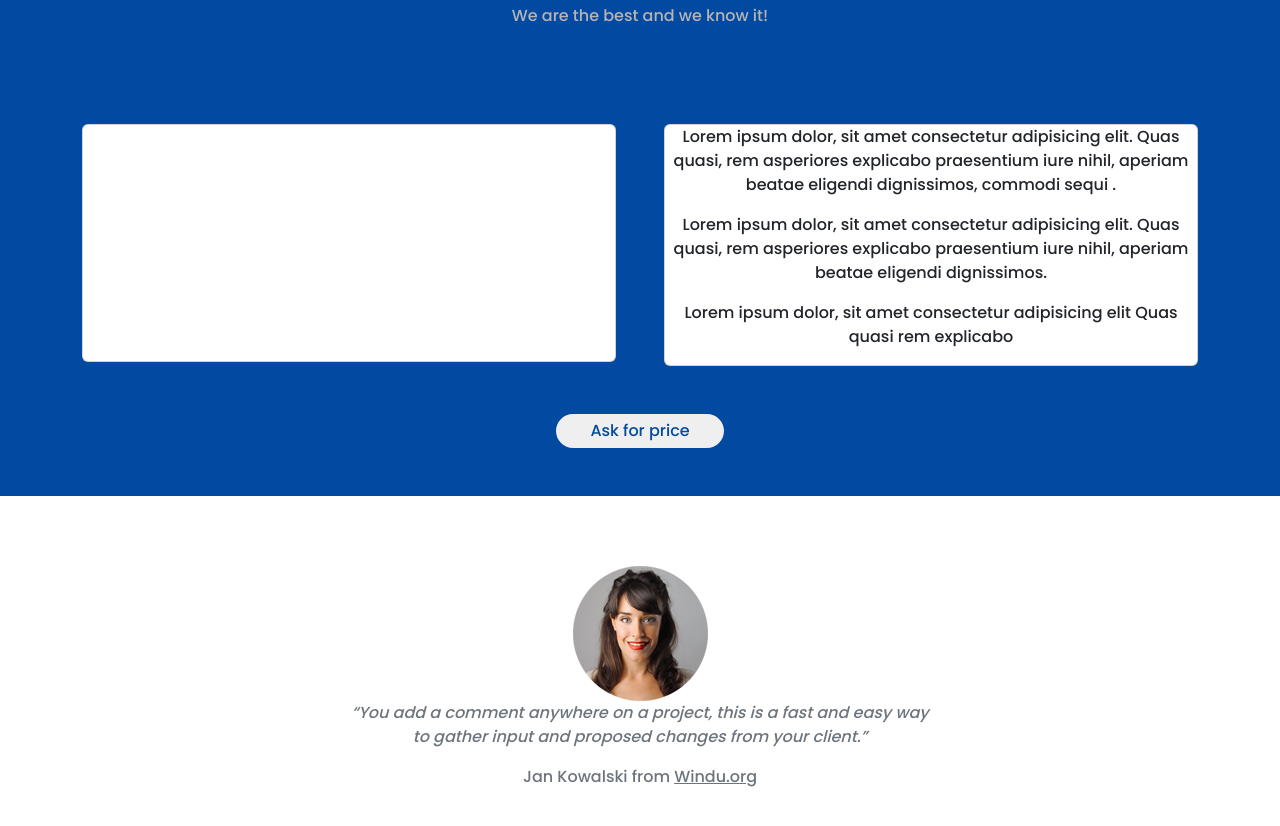
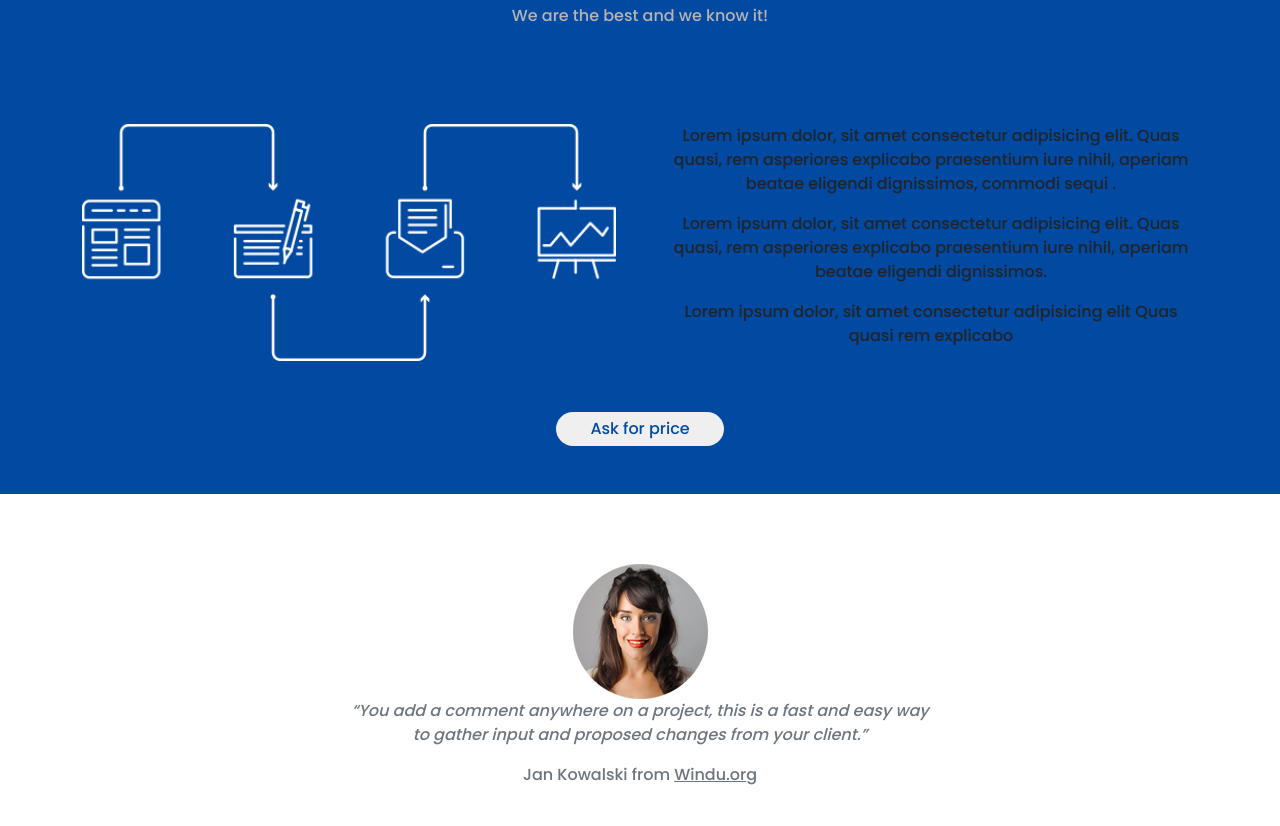
Before and after one commit to sohelma/PAX, a plain HTML site: page index.html in a window 1280 px wide. Shown: the part 2000-2826 px from the top of the page. Drawn offline with Linux system fonts and the light colour scheme.

Commit message:
Add files via upload

```diff
--- a/assets/css/style.css
+++ b/assets/css/style.css
@@ -144,7 +144,7 @@ border-radius: 4px;
 
 
  /*------------------ HOW part ------------------*/
-
+ .card{background: transparent;border: none;}
 .how-part{background: #0149a1;}
 .how-btn {padding: 5px 3px;width: 15%;border-radius: 19px;
 color: #0149a1;border: none;}
```
